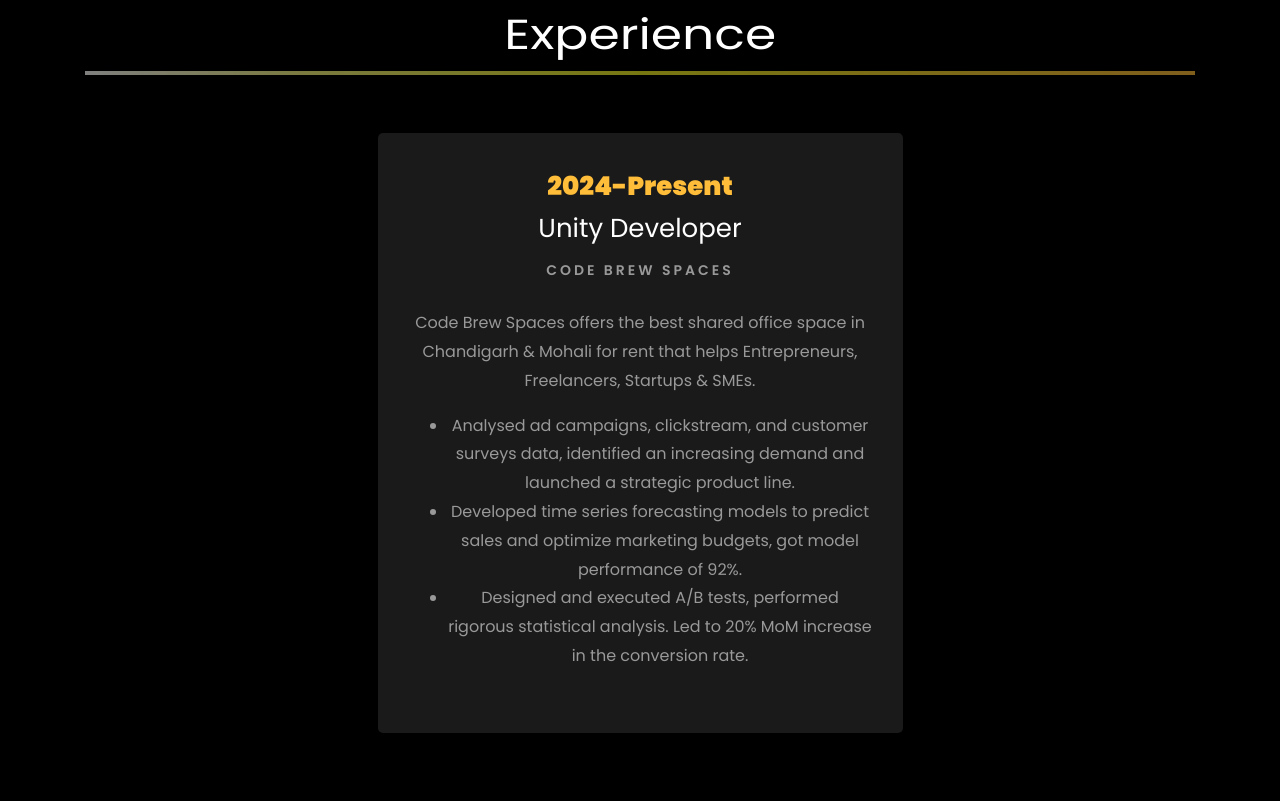
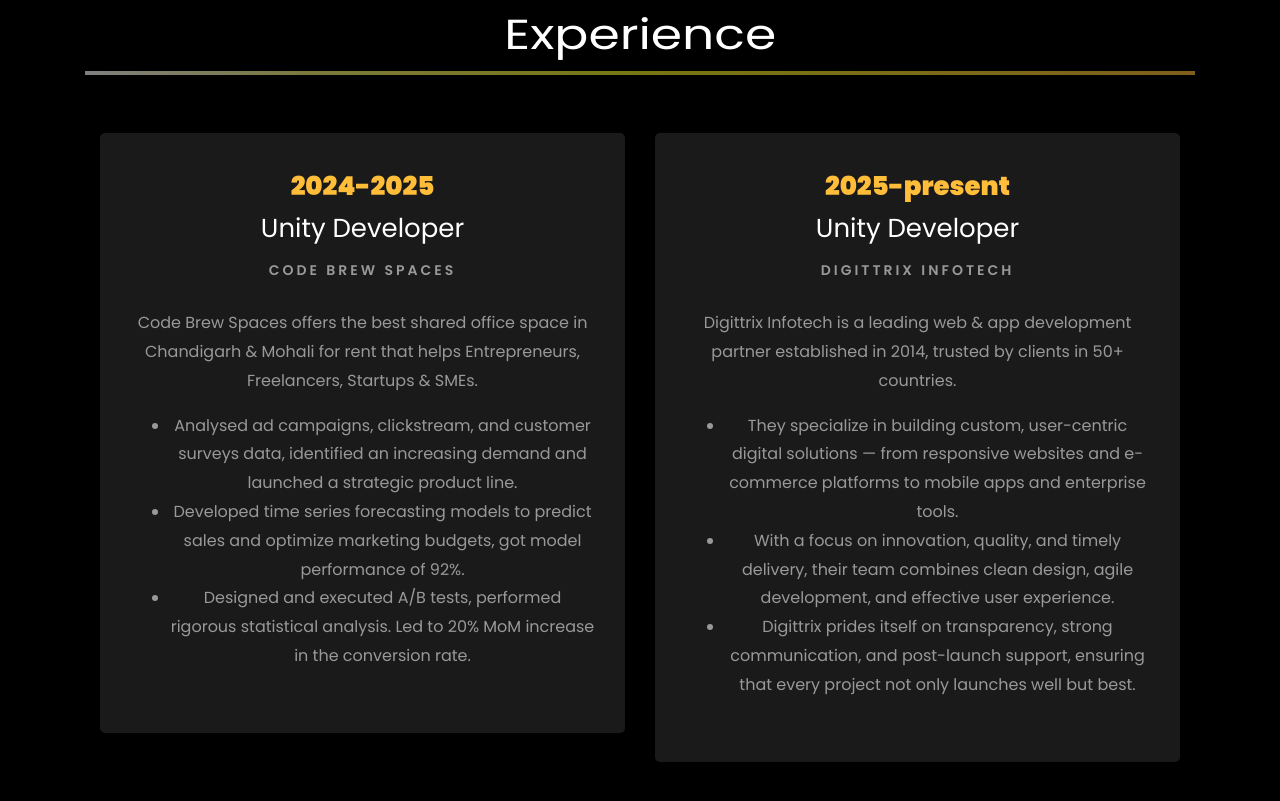
Before and after one commit to beerkamal/Portfolio-beerkamal, a plain HTML site: page index.html in a window 1280 px wide. Shown: the part 1973-2774 px from the top of the page. Drawn offline with Linux system fonts and the light colour scheme; files whose address does not match are found by name.

Commit message:
new updates

```diff
--- a/index.html
+++ b/index.html
@@ -180,7 +180,7 @@ body {
 								<div class="row">
 									<div class="col-sm-6 col-md-5">
 									  <div class="about-img">
-										<img src="images/about-me.png" class="img-fluid rounded b-shadow-a" alt="">
+										<img src="images/new.png" class="img-fluid rounded b-shadow-a" alt="">
 									  </div>
 									</div>
 									<!-- Details next to profile image -->
@@ -188,7 +188,7 @@ body {
 									  <div class="about-info">
 										<p><span class="title-s">Name: </span> <span>Beerkamaldeep Singh</span></p>
 										<p><span class="title-s">Job Role: </span> <span>Unity Developer</span></p>
-										<p><span class="title-s">Experience: </span> <span></span>9 months</p>
+										<p><span class="title-s">Experience: </span> <span></span>1.5 years</p>
 										<p><span class="title-s">Address: </span> <span>Chandigarh, India</span></p>
 									  </div>
 									</div>
@@ -289,7 +289,7 @@ body {
 			<div class="row justify-content-center">
 				<div class="col-md-6 mx-auto">
 					<div class="resume-wrap ftco-animate">
-						<span class="date">2024-Present</span>
+						<span class="date">2024-2025</span>
 						<h2>Unity Developer</h2>
 						<span class="position">Code Brew Spaces</span>
 						<p class="mt-4">
@@ -299,6 +299,21 @@ body {
 								<li>Developed time series forecasting models to predict sales and optimize marketing budgets, got model performance of 92%.</li>
 								<li>Designed and executed A/B tests, performed rigorous statistical analysis. Led to 20% MoM increase in the conversion rate.</li>
 							</ul>
+						</p>
+					</div>
+				</div>
+				<div class="col-md-6 mx-auto">
+					<div class="resume-wrap ftco-animate">
+						<span class="date">2025-present</span>
+						<h2>Unity Developer</h2>
+						<span class="position">Digittrix Infotech</span>
+						<p class="mt-4">
+							Digittrix Infotech is a leading web & app development partner established in 2014, trusted by clients in 50+ countries.
+						<ul class="text-start d-inline-block">
+							<li>They specialize in building custom, user-centric digital solutions — from responsive websites and e-commerce platforms to mobile apps and enterprise tools.</li>
+							<li>With a focus on innovation, quality, and timely delivery, their team combines clean design, agile development, and effective user experience.</li>
+							<li>Digittrix prides itself on transparency, strong communication, and post-launch support, ensuring that every project not only launches well but best.</li>
+						</ul>
 						</p>
 					</div>
 				</div>
@@ -316,7 +331,7 @@ body {
 			<div class="row">
     			<div class="col-md-6">
     				<div class="resume-wrap ftco-animate">
-    					<span class="date">2021-2024</span>
+    					<span class="date">2025-present</span>
     					<h2>Bachelor of Computer Science</h2>
     					<span class="position">Guru Nanak Dev Engineering College</span>
     					<p class="mt-4">Grade: 8.3 CGPA.</p>
```
Also changed, not shown: images/new.png (added).
